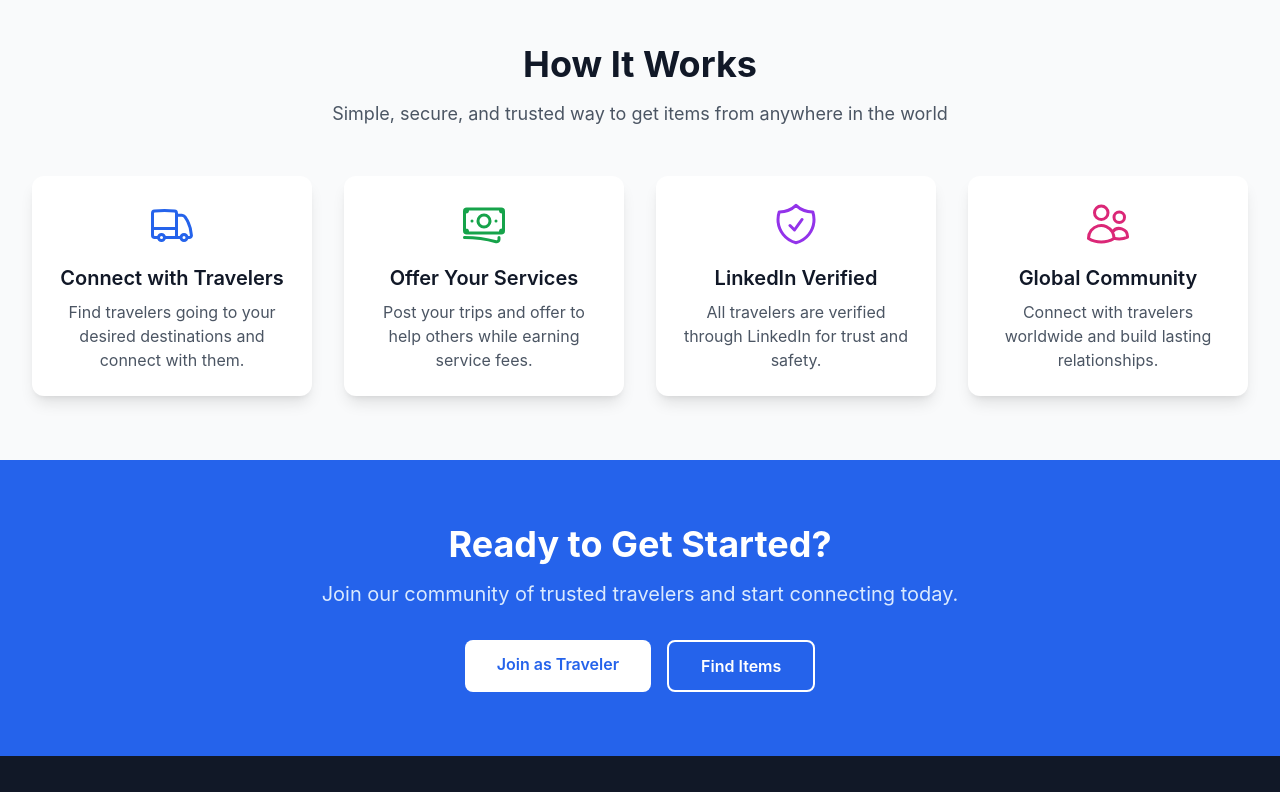
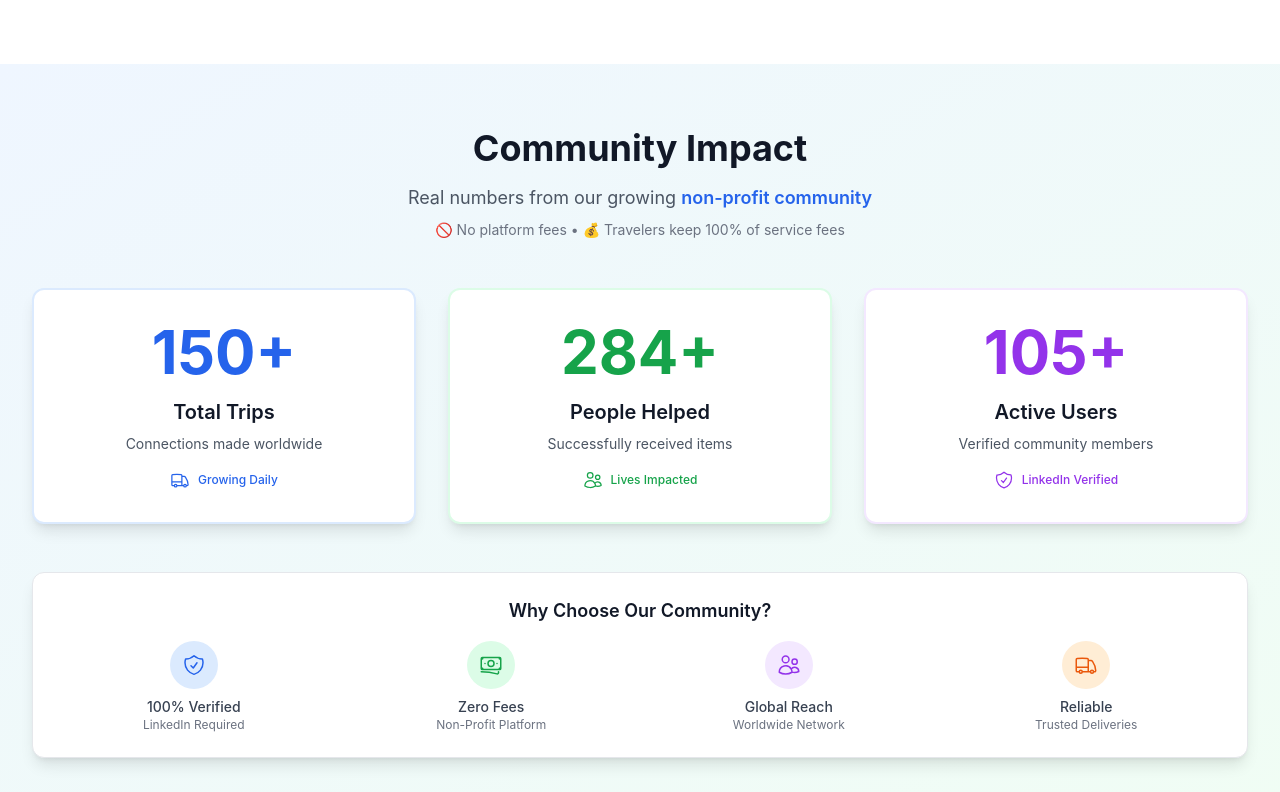
Before and after one commit to vaibhav196606/bringalong, a React (Vite) app: page / in a window 1280 px wide. Shown: the part 1048-1840 px from the top of the page. Built offline with nearby package versions, Linux system fonts and the light colour scheme; no server answers.

Commit message:
adding stats

```diff
--- a/src/pages/Home.tsx
+++ b/src/pages/Home.tsx
@@ -52,13 +52,19 @@ const Home: React.FC = () => {
   const [userLocation, setUserLocation] = useState<UserLocation | null>(null)
   const [loading, setLoading] = useState(true)
   const [locationLoading, setLocationLoading] = useState(true)
+  const [stats, setStats] = useState({
+    completedTrips: 0,
+    totalUsers: 0,
+    beneficiaries: 0
+  })
 
   useEffect(() => {
-    // Load user location and trips simultaneously
+    // Load user location, trips, and stats simultaneously
     Promise.all([
       detectUserLocation(),
-      fetchAllTrips()
-    ]).then(([location, trips]) => {
+      fetchAllTrips(),
+      fetchStats()
+    ]).then(([location, trips, statsData]) => {
       // Debug the filtering process
       if (location && trips.length > 0) {
         debugLocationFiltering(trips, location);
@@ -67,9 +73,10 @@ const Home: React.FC = () => {
       // Apply location-based filtering
       const filteredTrips = filterTripsByLocation(trips, location, 6)
       setTripsAroundYou(filteredTrips)
+      setStats(statsData)
       setLoading(false)
     }).catch(error => {
-      console.error('Error loading trips:', error)
+      console.error('Error loading data:', error)
       setLoading(false)
     })
   }, [])
@@ -98,6 +105,21 @@ const Home: React.FC = () => {
     } catch (error) {
       console.error('Error fetching trips:', error)
       return []
+    }
+  }
+
+  const fetchStats = async () => {
+    try {
+      const response = await apiService.stats()
+      return response.data.data
+    } catch (error) {
+      console.error('Error fetching stats:', error)
+      // Fallback stats if API fails
+      return {
+        completedTrips: 150,
+        totalUsers: 105,
+        beneficiaries: 284
+      }
     }
   }
 
@@ -197,10 +219,15 @@ const Home: React.FC = () => {
             <h1 className="text-4xl md:text-6xl font-bold mb-6">
               BringAlong
             </h1>
-            <p className="text-xl md:text-2xl mb-8 text-blue-100 max-w-4xl mx-auto">
+            <p className="text-xl md:text-2xl mb-4 text-blue-100 max-w-4xl mx-auto">
               Connect with verified travelers on LinkedIn. Find people going to your destination
               or post your trip to help others while earning service fees.
             </p>
+            <div className="bg-white/10 backdrop-blur-sm rounded-lg px-4 py-2 inline-block mb-8">
+              <p className="text-sm font-medium text-white">
+                🌍 Non-Profit Community • 💰 No Platform Fees • 🤝 Keep 100% of Service Fees
+              </p>
+            </div>
           </div>
 
           {/* Search Form */}
@@ -404,6 +431,118 @@ const Home: React.FC = () => {
         </div>
       </div>
 
+      {/* Community Impact Stats */}
+      <div className="py-16 bg-gradient-to-br from-blue-50 to-green-50">
+        <div className="max-w-7xl mx-auto px-4 sm:px-6 lg:px-8">
+          <div className="text-center mb-12">
+            <h2 className="text-3xl md:text-4xl font-bold text-gray-900 mb-4">
+              Community Impact
+            </h2>
+            <p className="text-lg text-gray-600 mb-2">
+              Real numbers from our growing <span className="font-semibold text-blue-600">non-profit community</span>
+            </p>
+            <p className="text-sm text-gray-500">
+              🚫 No platform fees • 💰 Travelers keep 100% of service fees
+            </p>
+          </div>
+
+          <div className="grid md:grid-cols-3 gap-8 mb-12">
+            <div className="text-center">
+              <div className="bg-white rounded-xl shadow-lg p-8 border-2 border-blue-100">
+                <div className="text-5xl md:text-6xl font-bold text-blue-600 mb-4">
+                  {loading ? (
+                    <div className="animate-pulse bg-blue-200 h-16 w-32 mx-auto rounded"></div>
+                  ) : (
+                    `${stats.completedTrips.toLocaleString()}+`
+                  )}
+                </div>
+                <h3 className="text-xl font-semibold text-gray-900 mb-2">Total Trips</h3>
+                <p className="text-sm text-gray-600">Connections made worldwide</p>
+                <div className="mt-4 flex items-center justify-center">
+                  <TruckIcon className="w-5 h-5 text-blue-600 mr-2" />
+                  <span className="text-xs text-blue-600 font-medium">Growing Daily</span>
+                </div>
+              </div>
+            </div>
+
+            <div className="text-center">
+              <div className="bg-white rounded-xl shadow-lg p-8 border-2 border-green-100">
+                <div className="text-5xl md:text-6xl font-bold text-green-600 mb-4">
+                  {loading ? (
+                    <div className="animate-pulse bg-green-200 h-16 w-32 mx-auto rounded"></div>
+                  ) : (
+                    `${stats.beneficiaries.toLocaleString()}+`
+                  )}
+                </div>
+                <h3 className="text-xl font-semibold text-gray-900 mb-2">People Helped</h3>
+                <p className="text-sm text-gray-600">Successfully received items</p>
+                <div className="mt-4 flex items-center justify-center">
+                  <UsersIcon className="w-5 h-5 text-green-600 mr-2" />
+                  <span className="text-xs text-green-600 font-medium">Lives Impacted</span>
+                </div>
+              </div>
+            </div>
+
+            <div className="text-center">
+              <div className="bg-white rounded-xl shadow-lg p-8 border-2 border-purple-100">
+                <div className="text-5xl md:text-6xl font-bold text-purple-600 mb-4">
+                  {loading ? (
+                    <div className="animate-pulse bg-purple-200 h-16 w-32 mx-auto rounded"></div>
+                  ) : (
+                    `${stats.totalUsers.toLocaleString()}+`
+                  )}
+                </div>
+                <h3 className="text-xl font-semibold text-gray-900 mb-2">Active Users</h3>
+                <p className="text-sm text-gray-600">Verified community members</p>
+                <div className="mt-4 flex items-center justify-center">
+                  <ShieldCheckIcon className="w-5 h-5 text-purple-600 mr-2" />
+                  <span className="text-xs text-purple-600 font-medium">LinkedIn Verified</span>
+                </div>
+              </div>
+            </div>
+          </div>
+
+          {/* Trust indicators */}
+          <div className="bg-white rounded-xl shadow-lg p-6 border border-gray-200">
+            <div className="text-center">
+              <h3 className="text-lg font-semibold text-gray-900 mb-4">
+                Why Choose Our Community?
+              </h3>
+              <div className="grid md:grid-cols-4 gap-6">
+                <div className="flex flex-col items-center">
+                  <div className="w-12 h-12 bg-blue-100 rounded-full flex items-center justify-center mb-2">
+                    <ShieldCheckIcon className="w-6 h-6 text-blue-600" />
+                  </div>
+                  <span className="text-sm font-medium text-gray-700">100% Verified</span>
+                  <span className="text-xs text-gray-500">LinkedIn Required</span>
+                </div>
+                <div className="flex flex-col items-center">
+                  <div className="w-12 h-12 bg-green-100 rounded-full flex items-center justify-center mb-2">
+                    <BanknotesIcon className="w-6 h-6 text-green-600" />
+                  </div>
+                  <span className="text-sm font-medium text-gray-700">Zero Fees</span>
+                  <span className="text-xs text-gray-500">Non-Profit Platform</span>
+                </div>
+                <div className="flex flex-col items-center">
+                  <div className="w-12 h-12 bg-purple-100 rounded-full flex items-center justify-center mb-2">
+                    <UsersIcon className="w-6 h-6 text-purple-600" />
+                  </div>
+                  <span className="text-sm font-medium text-gray-700">Global Reach</span>
+                  <span className="text-xs text-gray-500">Worldwide Network</span>
+                </div>
+                <div className="flex flex-col items-center">
+                  <div className="w-12 h-12 bg-orange-100 rounded-full flex items-center justify-center mb-2">
+                    <TruckIcon className="w-6 h-6 text-orange-600" />
+                  </div>
+                  <span className="text-sm font-medium text-gray-700">Reliable</span>
+                  <span className="text-xs text-gray-500">Trusted Deliveries</span>
+                </div>
+              </div>
+            </div>
+          </div>
+        </div>
+      </div>
+
       {/* Features Section */}
       <div className="py-16 bg-gray-50">
         <div className="max-w-7xl mx-auto px-4 sm:px-6 lg:px-8">
@@ -505,7 +644,10 @@ const Home: React.FC = () => {
         </div>
         <div className="border-t border-gray-800 mt-6 pt-6 text-center">
           <p className="text-gray-400 text-sm">
-            © 2025 BringAlong. A non-profit community platform.
+            © 2025 BringAlong. A non-profit community platform with no fees.
+          </p>
+          <p className="text-gray-500 text-xs mt-2">
+            Connecting travelers • No platform fees • Community first
           </p>
         </div>
       </div>
--- a/src/pages/Login.tsx
+++ b/src/pages/Login.tsx
@@ -1,5 +1,5 @@
 import React, { useState } from 'react'
-import { Link, useNavigate } from 'react-router-dom'
+import { Link, useNavigate, useLocation } from 'react-router-dom'
 import { useAuth } from '../contexts/AuthContext'
 import { EyeIcon, EyeSlashIcon } from '@heroicons/react/24/outline'
 
@@ -10,6 +10,11 @@ const Login: React.FC = () => {
   const [error, setError] = useState('')
   const { login, loading } = useAuth()
   const navigate = useNavigate()
+  const location = useLocation()
+
+  // Get message and return URL from navigation state
+  const stateMessage = location.state?.message
+  const returnTo = location.state?.returnTo || '/'
 
   const handleSubmit = async (e: React.FormEvent) => {
     e.preventDefault()
@@ -17,7 +22,7 @@ const Login: React.FC = () => {
 
     try {
       await login(email, password)
-      navigate('/')
+      navigate(returnTo)
     } catch (err: any) {
       setError(err.message || 'Invalid email or password')
     }
@@ -42,6 +47,12 @@ const Login: React.FC = () => {
       <div className="mt-8 sm:mx-auto sm:w-full sm:max-w-md">
         <div className="bg-white py-8 px-4 shadow sm:rounded-lg sm:px-10">
           <form className="space-y-6" onSubmit={handleSubmit}>
+            {stateMessage && (
+              <div className="bg-blue-50 border border-blue-200 text-blue-700 px-4 py-3 rounded">
+                {stateMessage}
+              </div>
+            )}
+
             {error && (
               <div className="bg-red-50 border border-red-200 text-red-700 px-4 py-3 rounded">
                 {error}
--- a/src/services/api.ts
+++ b/src/services/api.ts
@@ -71,6 +71,9 @@ export const apiService = {
 
   // Health check
   health: () => api.get('/health'),
+
+  // Stats endpoint
+  stats: () => api.get('/stats'),
 };
 
 export default apiService;
```
Also changed, not shown: src/pages/TripDetails.tsx (+34 -10 lines), 1 other file (tests, documents, lock files or other folders).
